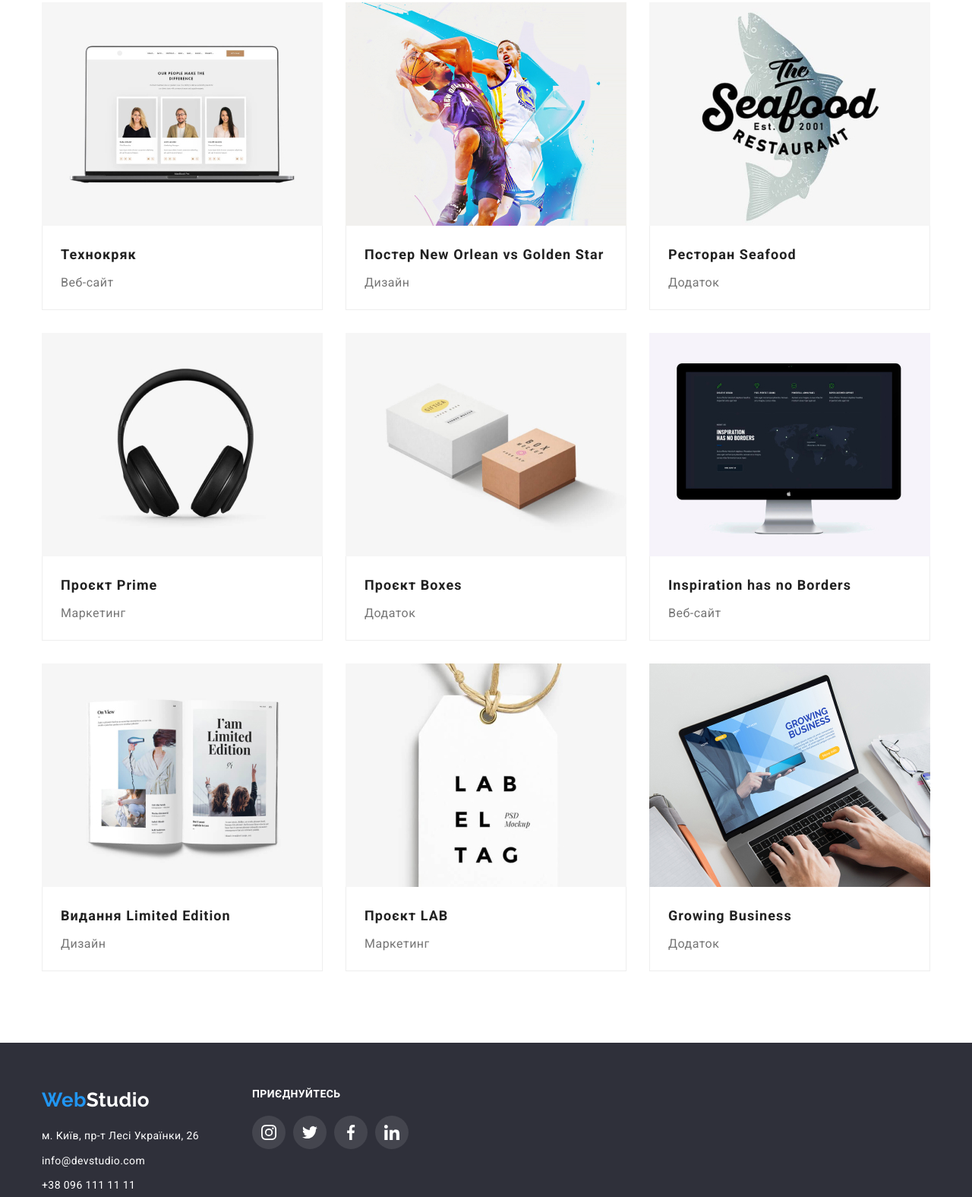
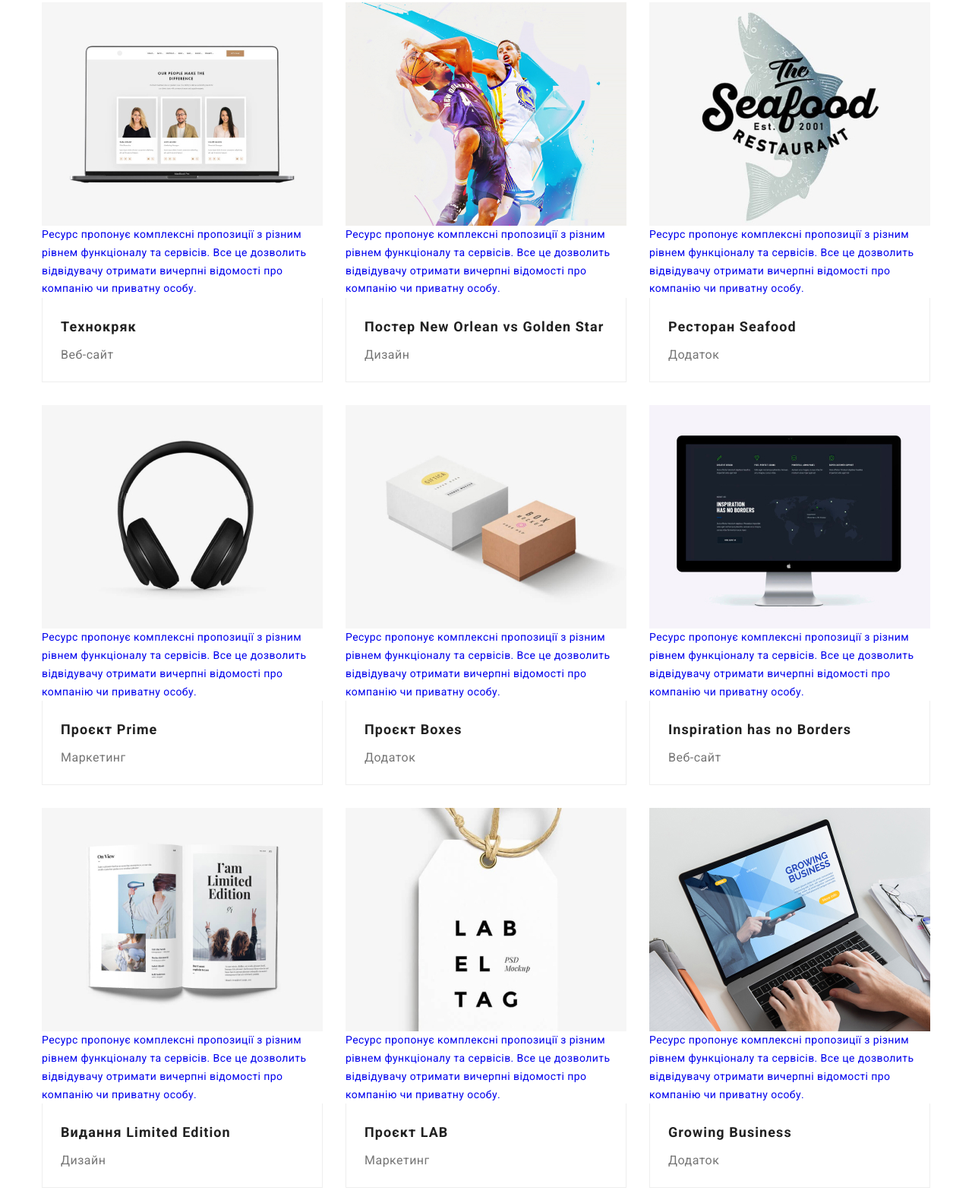
Before and after one commit to Berlinchik/goit-markup-hw-05, a plain HTML site: page portfolio.html in a window 1280 px wide. Shown: the part 261-1836 px from the top of the page at 76% size. Drawn offline with nearby package versions, Linux system fonts and the light colour scheme.

Commit message:
Update portfolio.html

```diff
--- a/portfolio.html
+++ b/portfolio.html
@@ -74,8 +74,13 @@
         </ul>
         <ul class="list project">
           <li class="project-item">
-            <a href="./portfolio.html">
-              <img src="./images/img-1.jpg" alt="ноутбук" width="370" />
+            <a href="./portfolio.html" class="project-link">
+              <div class="project-img-container">
+                <img src="./images/img-1.jpg" alt="ноутбук" width="370" />
+                <p class="project-img-content">Ресурс пропонує комплексні пропозиції з різним рівнем функціоналу та
+                  сервісів. Все це дозволить відвідувачу отримати
+                  вичерпні відомості про компанію чи приватну особу.</p>
+              </div>
               <div class="project-border">
                 <h2 class="project-title">Технокряк</h2>
                 <p class="project-text">Веб-сайт</p>
@@ -83,8 +88,12 @@
             </a>
           </li>
           <li class="project-item">
-            <a href="./portfolio.html">
-              <img src="./images/img-2.jpg" alt="баскетболісти" width="370" />
+            <a href="./portfolio.html" class="project-link">
+              <div class="project-img-container"><img src="./images/img-2.jpg" alt="баскетболісти" width="370" />
+                <p class="project-img-content">Ресурс пропонує комплексні пропозиції з різним рівнем функціоналу та
+                  сервісів. Все це дозволить відвідувачу отримати
+                  вичерпні відомості про компанію чи приватну особу.</p>
+              </div>
               <div class="project-border">
                 <h2 class="project-title">
                   Постер <span lang="en">New Orlean vs Golden Star</span>
@@ -94,8 +103,12 @@
             </a>
           </li>
           <li class="project-item">
-            <a href="./portfolio.html">
-              <img src="./images/img-3.jpg" alt="логотип ресторану" width="370" />
+            <a href="./portfolio.html" class="project-link">
+              <div class="project-img-container"><img src="./images/img-3.jpg" alt="логотип ресторану" width="370" />
+                <p class="project-img-content">Ресурс пропонує комплексні пропозиції з різним рівнем функціоналу та
+                  сервісів. Все це дозволить відвідувачу отримати
+                  вичерпні відомості про компанію чи приватну особу.</p>
+              </div>
               <div class="project-border">
                 <h2 class="project-title">
                   Ресторан <span lang="en">Seafood</span>
@@ -105,8 +118,12 @@
             </a>
           </li>
           <li class="project-item">
-            <a href="./portfolio.html">
-              <img src="./images/img-4.jpg" alt="навушнкики" width="370" />
+            <a href="./portfolio.html" class="project-link">
+              <div class="project-img-container"><img src="./images/img-4.jpg" alt="навушнкики" width="370" />
+                <p class="project-img-content">Ресурс пропонує комплексні пропозиції з різним рівнем функціоналу та
+                  сервісів. Все це дозволить відвідувачу отримати
+                  вичерпні відомості про компанію чи приватну особу.</p>
+              </div>
               <div class="project-border">
                 <h2 class="project-title">
                   Проєкт <span lang="en">Prime</span>
@@ -116,8 +133,12 @@
             </a>
           </li>
           <li class="project-item">
-            <a href="./portfolio.html">
-              <img src="./images/img-5.jpg" alt="коробки" width="370" />
+            <a href="./portfolio.html" class="project-link">
+              <div class="project-img-container"><img src="./images/img-5.jpg" alt="коробки" width="370" />
+                <p class="project-img-content">Ресурс пропонує комплексні пропозиції з різним рівнем функціоналу та
+                  сервісів. Все це дозволить відвідувачу отримати
+                  вичерпні відомості про компанію чи приватну особу.</p>
+              </div>
               <div class="project-border">
                 <h2 class="project-title">
                   Проєкт <span lang="en">Boxes</span>
@@ -127,8 +148,12 @@
             </a>
           </li>
           <li class="project-item">
-            <a href="./portfolio.html">
-              <img src="./images/img-6.jpg" alt="компʼютер" width="370" />
+            <a href="./portfolio.html" class="project-link">
+              <div class="project-img-container"><img src="./images/img-6.jpg" alt="компʼютер" width="370" />
+                <p class="project-img-content">Ресурс пропонує комплексні пропозиції з різним рівнем функціоналу та
+                  сервісів. Все це дозволить відвідувачу отримати
+                  вичерпні відомості про компанію чи приватну особу.</p>
+              </div>
               <div class="project-border">
                 <h2 class="project-title" lang="en">
                   Inspiration has no Borders
@@ -138,8 +163,12 @@
             </a>
           </li>
           <li class="project-item">
-            <a href="./portfolio.html">
-              <img src="./images/img-7.jpg" alt="книжка" width="370" />
+            <a href="./portfolio.html" class="project-link">
+              <div class="project-img-container"><img src="./images/img-7.jpg" alt="книжка" width="370" />
+                <p class="project-img-content">Ресурс пропонує комплексні пропозиції з різним рівнем функціоналу та
+                  сервісів. Все це дозволить відвідувачу отримати
+                  вичерпні відомості про компанію чи приватну особу.</p>
+              </div>
               <div class="project-border">
                 <h2 class="project-title">
                   Видання <span lang="en">Limited Edition</span>
@@ -149,8 +178,12 @@
             </a>
           </li>
           <li class="project-item">
-            <a href="./portfolio.html">
-              <img src="./images/img-8.jpg" alt="бірка" width="370" />
+            <a href="./portfolio.html" class="project-link">
+              <div class="project-img-container"><img src="./images/img-8.jpg" alt="бірка" width="370" />
+                <p class="project-img-content">Ресурс пропонує комплексні пропозиції з різним рівнем функціоналу та
+                  сервісів. Все це дозволить відвідувачу отримати
+                  вичерпні відомості про компанію чи приватну особу.</p>
+              </div>
               <div class="project-border">
                 <h2 class="project-title">
                   Проєкт <span lang="en">LAB</span>
@@ -160,8 +193,12 @@
             </a>
           </li>
           <li class="project-item">
-            <a href="./portfolio.html">
-              <img src="./images/img-9.jpg" alt="робота за ноутбуком" width="370" />
+            <a href="./portfolio.html" class="project-link">
+              <div class="project-img-container"><img src="./images/img-9.jpg" alt="робота за ноутбуком" width="370" />
+                <p class="project-img-content">Ресурс пропонує комплексні пропозиції з різним рівнем функціоналу та
+                  сервісів. Все це дозволить відвідувачу отримати
+                  вичерпні відомості про компанію чи приватну особу.</p>
+              </div>
               <div class="project-border">
                 <h2 class="project-title" lang="en">Growing Business</h2>
                 <p class="project-text">Додаток</p>
```
